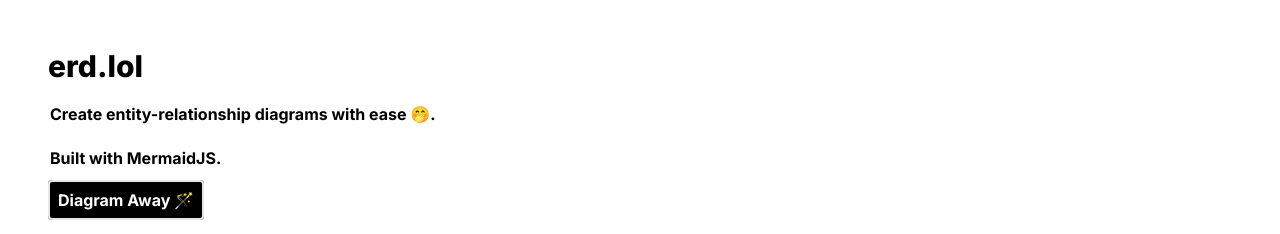
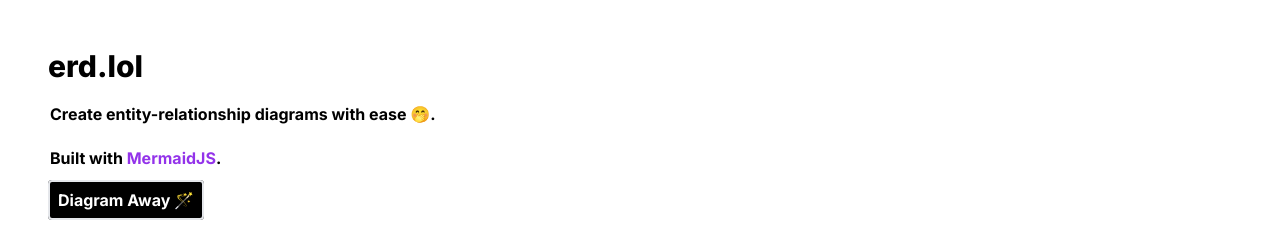
Before and after one commit to xelanat/erd.lol, a Next.js app: page / in a window 1280 px wide. Shown: the top 234 px of the page. Built offline with nearby package versions, Linux system fonts and the light colour scheme.

Commit message:
tweak: link to Mermaid JS website on front page

```diff
--- a/app/page.tsx
+++ b/app/page.tsx
@@ -12,9 +12,18 @@
       <section className="bg-white p-12 w-25 h-25">
         <h1 className="text-3xl text-black font-extrabold">erd.lol</h1>
         <div className="my-4 border-2 border-transparent text-black font-bold">Create entity-relationship diagrams with ease 🤭.</div>
-        <div className="mb-4 border-2 border-transparent text-black font-bold">Built with MermaidJS.</div>
+        <div className="mb-4 border-2 border-transparent text-black font-bold">
+          Built with&nbsp;
+            <Link
+            className="duration-200 text-purple-600 hover:text-purple-500"
+            href="https://mermaid.js.org/"
+          >
+            MermaidJS
+          </Link>
+          .
+        </div>
         <Link
-          className="bg-black p-2 rounded text-white transition duration-200 border-2 hover:border-black hover:border-dotted hover:bg-white hover:text-black font-bold"
+          className="bg-black p-2 rounded text-white transition duration-200 border-2 hover:border-black hover:bg-white hover:text-black font-bold"
           href="./make"
         >
           Diagram Away 🪄
```
